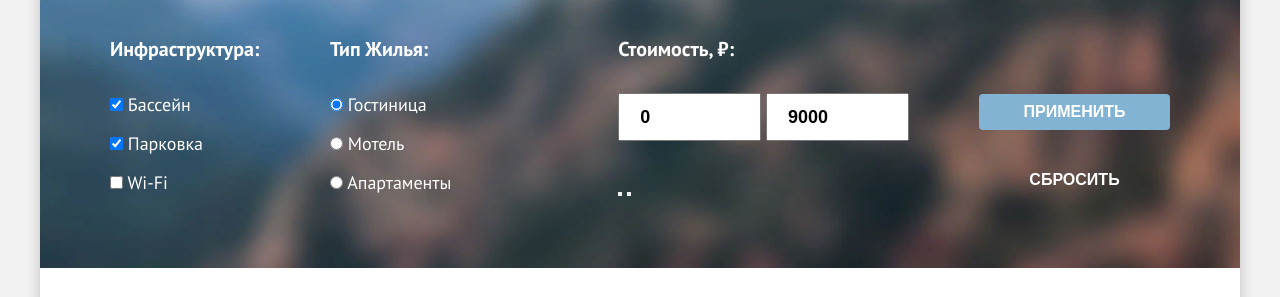
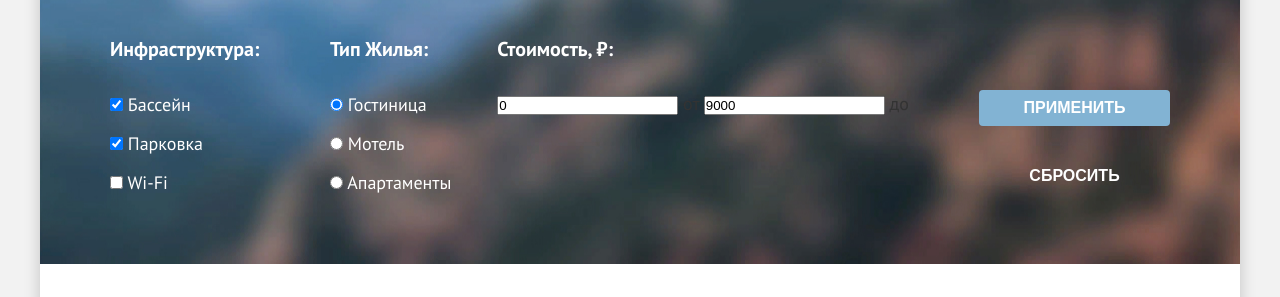
Before and after one commit to htmlacademy-htmlcss/2336403-sedona-1, a plain HTML site: page catalog.html in a window 1280 px wide. Shown: the part 202-499 px from the top of the page. Drawn offline with Linux system fonts and the light colour scheme.

Commit message:
Начата разбота на модулем 9

```diff
--- a/catalog.html
+++ b/catalog.html
@@ -141,26 +141,27 @@
               <legend class="hotels-filter-title visually-hidden">Стоимость, ₽:</legend>
               <h2 class="hotels-filter-item-title">Стоимость, ₽: </h2>
               <div class="range">
-                <div class="wrapper-range-inputs">
-                  <label class="catalog-filter-label">
-                    <input class="catalog-filter-input" type="number" name="min-price" value="0">
-                  </label>
-                  <label class="catalog-filter-label">
-                    <input class="catalog-filter-input" type="number" name="max-price" value="9000">
-                  </label>
-                </div>
+                <label class="range-from-field-label">
+                  <input class="range-from-field-input" type="number"  value="0">
+                  <span>от</span>
+                </label>
+                <label class="range-to-field-label">
+                  <input class="range-to-field-input" type="number"  value="9000">
+                  <span>до</span>
+                </label>
+              </div>
 
-                <div class="range-scale">
-                  <div class="range-bar">
-                    <button class="range-toggle toggle-min" type="button">
-                      <span class="visually-hidden">Изменить минимальную цену.</span>
-                    </button>
-                    <button class="range-toggle toggle-max" type="button">
-                      <span class="visually-hidden">Изменить максимальную цену.</span>
-                    </button>
-                  </div>
-                </div>
-              </div>
+              <!-- <div class="range-scale"> -->
+                  <!-- <div class="range-bar"> -->
+                    <!-- <button class="range-toggle toggle-min" type="button"> -->
+                      <!-- <span class="visually-hidden">Изменить минимальную цену.</span> -->
+                    <!-- </button> -->
+                    <!-- <button class="range-toggle toggle-max" type="button"> -->
+                      <!-- <span class="visually-hidden">Изменить максимальную цену.</span> -->
+                    <!-- </button> -->
+                  <!-- </div> -->
+                <!-- </div> -->
+              <!-- </div> -->
             </fieldset>
 
             <div class="hotels-filter-buttons">
--- a/styles/styles.css
+++ b/styles/styles.css
@@ -384,9 +384,8 @@ body {
   left: 0;
   right: 0;
   background-color: transparent;
-  background-image: url("/images/hero-mask.svg");
+  background-image: url("../images/hero-mask.svg");
 }
-
 
 .hero {
   text-align: center;
@@ -649,7 +648,6 @@ body {
   text-align: center;
   margin: 0 auto;
 }
-
 
 .search-header-title {
   color: #ffffff;
```
